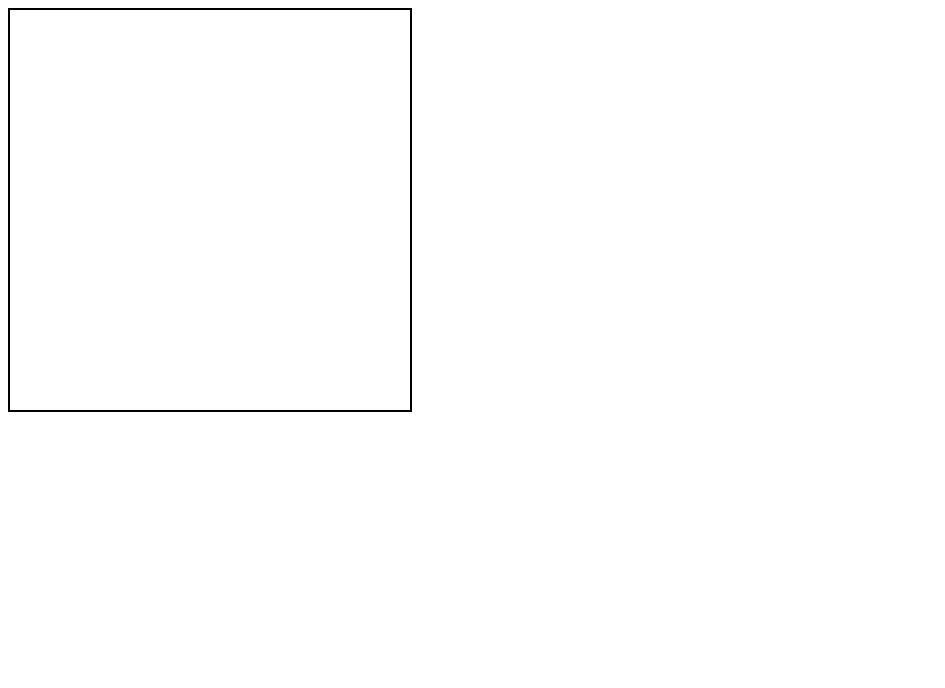
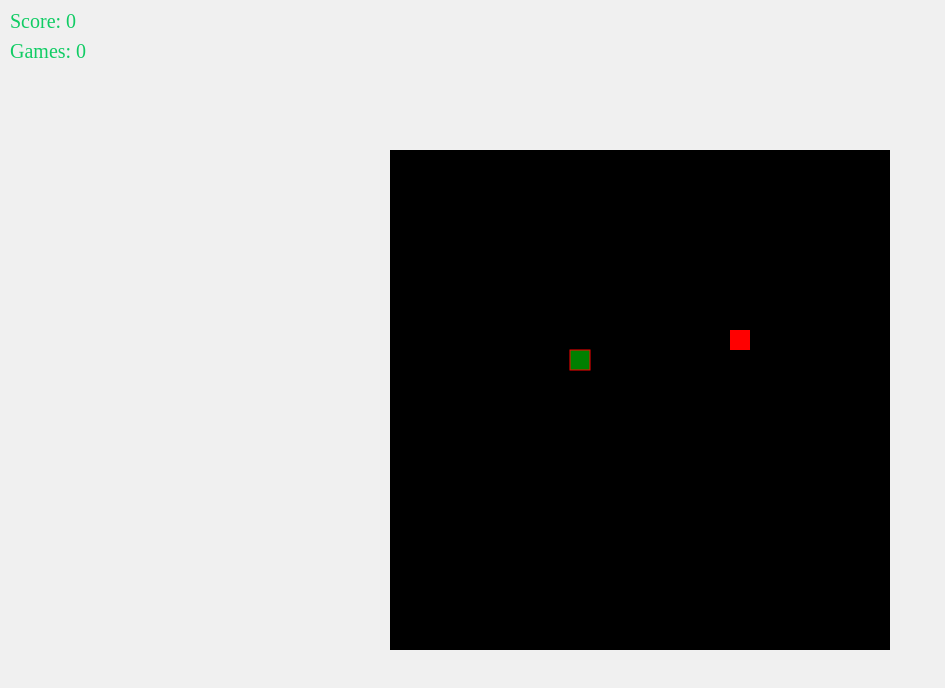
Before and after one commit to Oleksandr-77/snake-js, a plain HTML site: page index.html in a window 1280 px wide. Shown: the whole page, without its empty margins (0-945 px from the left). Drawn offline with Linux system fonts and the light colour scheme.

Commit message:
new code

```diff
--- a/css/styles.css
+++ b/css/styles.css
@@ -1,27 +1,25 @@
-/* * {
-  box-sizing: border-box;
-  padding: 0;
+body {
+  display: flex;
+  justify-content: center;
+  align-items: center;
+  height: 100vh;
+  background-color: #f0f0f0;
   margin: 0;
-} */
-
-#game-container {
-  position: relative;
-  width: 400px;
-  height: 400px;
-  border: 2px solid #000;
 }
 
-#snake,
-#food {
-  position: absolute;
-  width: 20px;
-  height: 20px;
+canvas {
+  background-color: #000;
 }
 
-#snake {
-  background-color: green;
+#score,
+#gameCount {
+  position: absolute;
+  top: 10px;
+  left: 10px;
+  font-size: 20px;
+  color: rgb(16, 204, 100);
 }
 
-#food {
-  background-color: red;
+#gameCount {
+  top: 40px;
 }
--- a/index.html
+++ b/index.html
@@ -3,14 +3,13 @@
   <head>
     <meta charset="UTF-8" />
     <meta name="viewport" content="width=device-width, initial-scale=1.0" />
-    <title>Змійка</title>
-    <link rel="stylesheet" href="css/styles.css" />
+    <title>Snake Game</title>
+    <link rel="stylesheet" href="./css/styles.css" />
   </head>
   <body>
-    <div id="game-container">
-      <div id="snake"></div>
-      <div id="food"></div>
-    </div>
-    <script src="js/script.js"></script>
+    <div id="score">Score: 0</div>
+    <div id="gameCount">Games: 0</div>
+    <canvas id="gameCanvas" width="500" height="500"></canvas>
+    <script src="./js/script.js"></script>
   </body>
 </html>
--- a/js/script.js
+++ b/js/script.js
@@ -1,180 +1,117 @@
-// const gameContainer = document.getElementById("game-container");
-// const snakeElement = document.getElementById("snake");
-// const foodElement = document.getElementById("food");
+console.log("Скрипт загружен и готов к работе");
 
-// let snake = [{ x: 10, y: 10 }];
-// let food = getRandomPosition();
-// let direction = { x: 0, y: 0 };
-// let intervalTime = 100;
-// let interval = setInterval(moveSnake, intervalTime);
+const canvas = document.getElementById("gameCanvas");
+const ctx = canvas.getContext("2d");
+const scoreDisplay = document.getElementById("score");
+const gameCountDisplay = document.getElementById("gameCount");
 
-// document.addEventListener("keydown", changeDirection);
+const box = 20;
+let snake = [];
+snake[0] = { x: 9 * box, y: 10 * box };
 
-// function moveSnake() {
-//   snake.unshift({ x: snake[0].x + direction.x, y: snake[0].y + direction.y });
+let direction = null;
+let food = {
+  x: Math.floor(Math.random() * (canvas.width / box)) * box,
+  y: Math.floor(Math.random() * (canvas.height / box)) * box,
+};
+let score = 0;
+let gameCount = 0;
+let gameInterval;
 
-//   if (snake[0].x === food.x && snake[0].y === food.y) {
-//     eatFood();
-//   } else {
-//     snake.pop();
-//   }
+document.addEventListener("keydown", setDirection);
+console.log("Event listener добавлен");
 
-//   render();
-// }
-
-// function render() {
-//   while (gameContainer.firstChild) {
-//     gameContainer.removeChild(gameContainer.firstChild);
-//   }
-
-//   snake.forEach((segment) => {
-//     const snakePart = document.createElement("div");
-//     snakePart.style.gridRowStart = segment.y;
-//     snakePart.style.gridColumnStart = segment.x;
-//     snakePart.classList.add("snake");
-//     gameContainer.appendChild(snakePart);
-//   });
-
-//   const foodItem = document.createElement("div");
-//   foodItem.style.gridRowStart = food.y;
-//   foodItem.style.gridColumnStart = food.x;
-//   foodItem.classList.add("food");
-//   gameContainer.appendChild(foodItem);
-// }
-
-// function getRandomPosition() {
-//   let x = Math.floor(Math.random() * 20) + 1;
-//   let y = Math.floor(Math.random() * 20) + 1;
-//   return { x, y };
-// }
-
-// function eatFood() {
-//   food = getRandomPosition();
-// }
-
-// function changeDirection(event) {
-//   switch (event.key) {
-//     case "ArrowUp":
-//       if (direction.y !== 1) {
-//         direction = { x: 0, y: -1 };
-//       }
-//       break;
-//     case "ArrowDown":
-//       if (direction.y !== -1) {
-//         direction = { x: 0, y: 1 };
-//       }
-//       break;
-//     case "ArrowLeft":
-//       if (direction.x !== 1) {
-//         direction = { x: -1, y: 0 };
-//       }
-//       break;
-//     case "ArrowRight":
-//       if (direction.x !== -1) {
-//         direction = { x: 1, y: 0 };
-//       }
-//       break;
-//   }
-// }
-
-const gameContainer = document.getElementById("game-container");
-let snake = [{ x: 10, y: 10 }];
-let food = getRandomPosition();
-let direction = { x: 0, y: 0 };
-let intervalTime = 100;
-let interval;
-
-document.addEventListener("keydown", changeDirection);
-
-window.onload = function () {
-  startGame();
-};
-
-function startGame() {
-  interval = setInterval(moveSnake, intervalTime);
+function setDirection(event) {
+  console.log("Клавиша нажата:", event.keyCode);
+  if (event.keyCode == 37 && direction !== "RIGHT") direction = "LEFT";
+  else if (event.keyCode == 38 && direction !== "DOWN") direction = "UP";
+  else if (event.keyCode == 39 && direction !== "LEFT") direction = "RIGHT";
+  else if (event.keyCode == 40 && direction !== "UP") direction = "DOWN";
 }
 
-function moveSnake() {
-  snake.unshift({ x: snake[0].x + direction.x, y: snake[0].y + direction.y });
+function draw() {
+  ctx.clearRect(0, 0, canvas.width, canvas.height);
 
-  if (snake[0].x === food.x && snake[0].y === food.y) {
-    eatFood();
+  for (let i = 0; i < snake.length; i++) {
+    ctx.fillStyle = i === 0 ? "green" : "white";
+    ctx.fillRect(snake[i].x, snake[i].y, box, box);
+    ctx.strokeStyle = "red";
+    ctx.strokeRect(snake[i].x, snake[i].y, box, box);
+  }
+
+  ctx.fillStyle = "red";
+  ctx.fillRect(food.x, food.y, box, box);
+
+  let snakeX = snake[0].x;
+  let snakeY = snake[0].y;
+
+  if (direction === "LEFT") snakeX -= box;
+  if (direction === "UP") snakeY -= box;
+  if (direction === "RIGHT") snakeX += box;
+  if (direction === "DOWN") snakeY += box;
+
+  if (snakeX === food.x && snakeY === food.y) {
+    score++;
+    scoreDisplay.textContent = `Score: ${score}`;
+    food = {
+      x: Math.floor(Math.random() * (canvas.width / box)) * box,
+      y: Math.floor(Math.random() * (canvas.height / box)) * box,
+    };
   } else {
     snake.pop();
   }
 
-  checkCollision();
-  render();
-}
+  const newHead = {
+    x: snakeX,
+    y: snakeY,
+  };
 
-function render() {
-  while (gameContainer.firstChild) {
-    gameContainer.removeChild(gameContainer.firstChild);
-  }
-
-  snake.forEach((segment) => {
-    const snakePart = document.createElement("div");
-    snakePart.style.gridRowStart = segment.y;
-    snakePart.style.gridColumnStart = segment.x;
-    snakePart.classList.add("snake");
-    gameContainer.appendChild(snakePart);
-  });
-
-  const foodItem = document.createElement("div");
-  foodItem.style.gridRowStart = food.y;
-  foodItem.style.gridColumnStart = food.x;
-  foodItem.classList.add("food");
-  gameContainer.appendChild(foodItem);
-}
-
-function getRandomPosition() {
-  let x = Math.floor(Math.random() * 20) + 1;
-  let y = Math.floor(Math.random() * 20) + 1;
-  return { x, y };
-}
-
-function eatFood() {
-  food = getRandomPosition();
-}
-
-function changeDirection(event) {
-  switch (event.key) {
-    case "ArrowUp":
-      if (direction.y !== 1) {
-        direction = { x: 0, y: -1 };
-      }
-      break;
-    case "ArrowDown":
-      if (direction.y !== -1) {
-        direction = { x: 0, y: 1 };
-      }
-      break;
-    case "ArrowLeft":
-      if (direction.x !== 1) {
-        direction = { x: -1, y: 0 };
-      }
-      break;
-    case "ArrowRight":
-      if (direction.x !== -1) {
-        direction = { x: 1, y: 0 };
-      }
-      break;
-  }
-}
-
-function checkCollision() {
-  if (snake[0].x < 1 || snake[0].x > 20 || snake[0].y < 1 || snake[0].y > 20) {
+  if (
+    snakeX < 0 ||
+    snakeY < 0 ||
+    snakeX >= canvas.width ||
+    snakeY >= canvas.height ||
+    collision(newHead, snake)
+  ) {
+    clearInterval(gameInterval);
     gameOver();
   }
 
-  for (let i = 1; i < snake.length; i++) {
-    if (snake[0].x === snake[i].x && snake[0].y === snake[i].y) {
-      gameOver();
+  snake.unshift(newHead);
+}
+
+function collision(head, array) {
+  for (let i = 0; i < array.length; i++) {
+    if (head.x === array[i].x && head.y === array[i].y) {
+      return true;
     }
   }
+  return false;
 }
 
 function gameOver() {
-  clearInterval(interval);
-  alert("Game Over! Your score: " + (snake.length - 1));
+  ctx.fillStyle = "white";
+  ctx.font = "50px Changa one";
+  ctx.fillText("Game Over", canvas.width / 6.5, canvas.height / 2);
+  gameCount++;
+  gameCountDisplay.textContent = `Games: ${gameCount}`;
+
+  setTimeout(() => {
+    resetGame();
+  }, 2000);
 }
+
+function resetGame() {
+  snake = [];
+  snake[0] = { x: 9 * box, y: 10 * box };
+  direction = null;
+  score = 0;
+  scoreDisplay.textContent = `Score: ${score}`;
+  food = {
+    x: Math.floor(Math.random() * (canvas.width / box)) * box,
+    y: Math.floor(Math.random() * (canvas.height / box)) * box,
+  };
+  gameInterval = setInterval(draw, 100);
+}
+
+resetGame();
```
